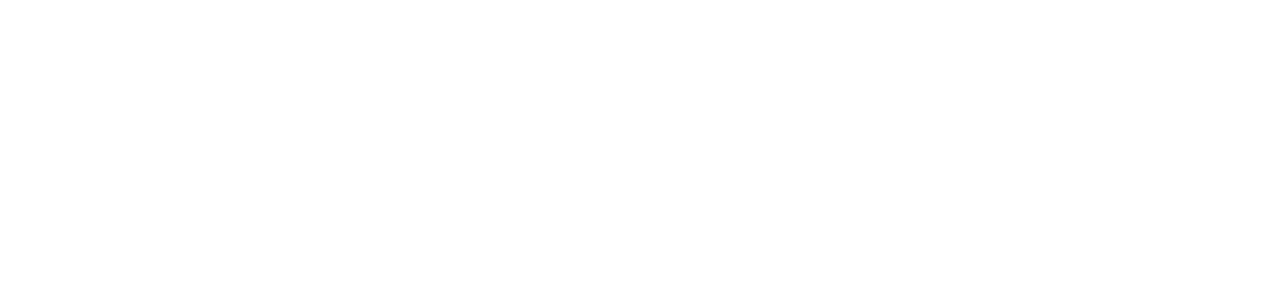
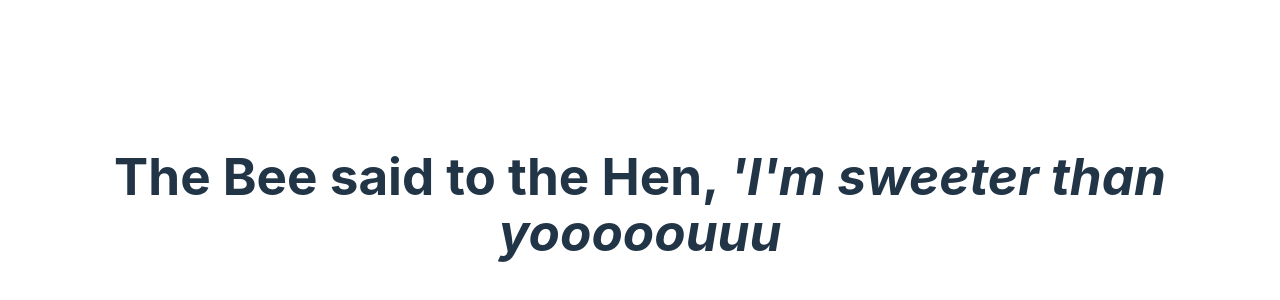
Before and after one commit to Kenneth-Parker/Cereal-Killahs-FrontEnd, a React (Vite) app: page / in a window 1280 px wide. Before the commit this address had no page. Shown: the part 196-496 px from the top of the page. Built offline with nearby package versions, Linux system fonts and the light colour scheme.

Commit message:
routes set, fetching

```diff
--- a/src/App.jsx
+++ b/src/App.jsx
@@ -1,18 +1,23 @@
 import { useState } from "react";
 import { BrowserRouter as Router, Routes, Route } from "react-router-dom";
 import "./App.css";
+import Home from "./Pages/Home";
+import Index from "./Pages/Index";
+import New from "./Pages/New";
+import Show from "./Pages/Show";
+import Edit from "./Pages/Edit";
 
 function App() {
   return (
     <>
       <Router>
         <Routes>
-          {/* <Route path="/" element={<Home />} />
+          <Route path="/" element={<Home />} />
           <Route path="/cereals" element={<Index />} />
           <Route path="/cereals/new" element={<New />} />
           <Route path="/cereals/:index" element={<Show />} />
           <Route path="/cereals/:index/edit" element={<Edit />} />
-          <Route path="*" element={<FourOFour />} /> */}
+          {/* <Route path="*" element={<FourOFour />} /> */}
         </Routes>
       </Router>
     </>
--- /dev/null
+++ b/src/Pages/Home.jsx
@@ -0,0 +1,12 @@
+const Home = () => {
+  return (
+    <>
+      <h1>
+        {" "}
+        The Bee said to the Hen, <em>'I'm sweeter than yooooouuu</em>
+      </h1>
+    </>
+  );
+};
+
+export default Home;
--- a/src/Pages/Index.jsx
+++ b/src/Pages/Index.jsx
@@ -1,7 +1,13 @@
+import Cereals from "../components/Cereals";
+
+
 const Index = () => {
+
+
     return (
       <>
-        <h3>Index CEREALS - REQ FETCH ALL</h3>
+        <h3> HEADER TO DELETE/CHANGE : Index CEREALS - REQ FETCH ALL</h3>
+        <Cereals/>
       </>
     );
   };
--- /dev/null
+++ b/src/components/Cereals.jsx
@@ -0,0 +1,14 @@
+import { useState, useEffect } from "react";
+import { Link } from "react-router-dom";
+
+
+const Cereals = () => {
+    const API = import.meta.env.
+
+    return (
+        <>
+        <h2> yuuurrr</h2></>
+    )
+}
+
+export default Cereals
```
